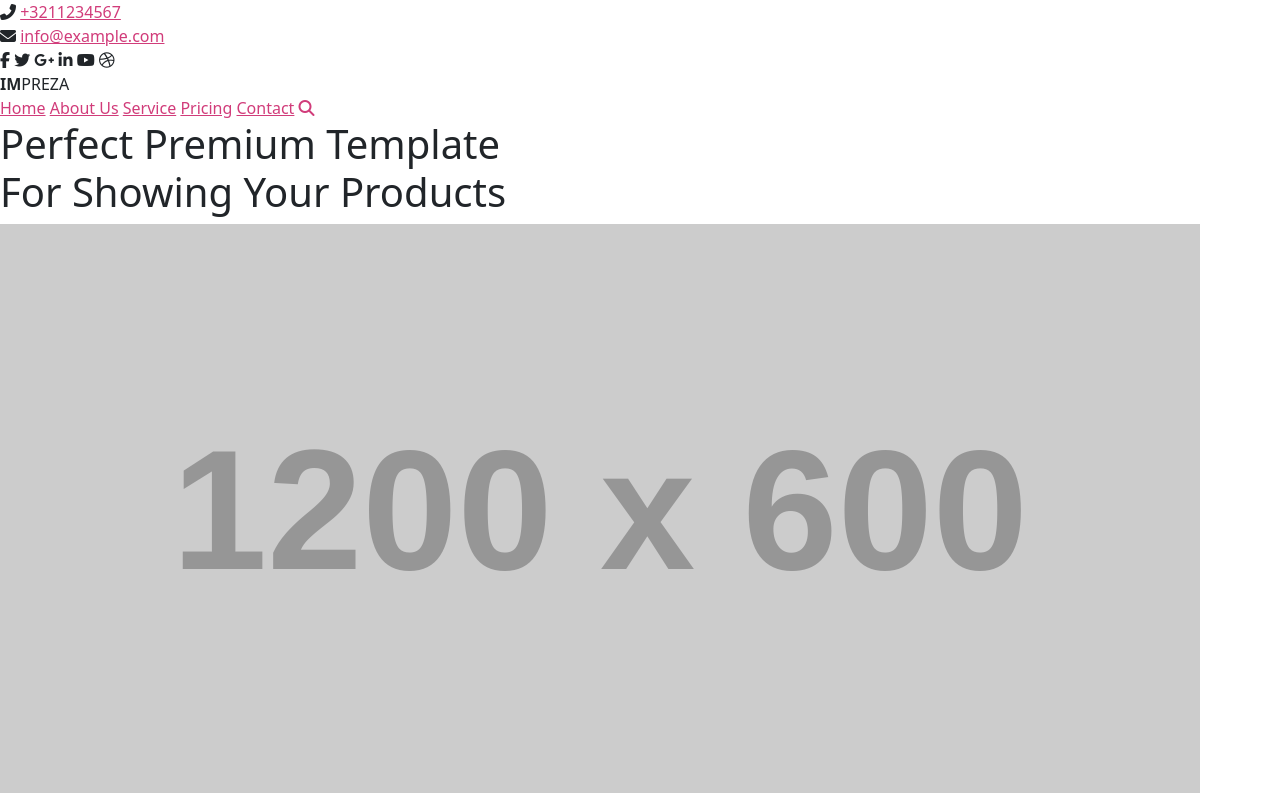
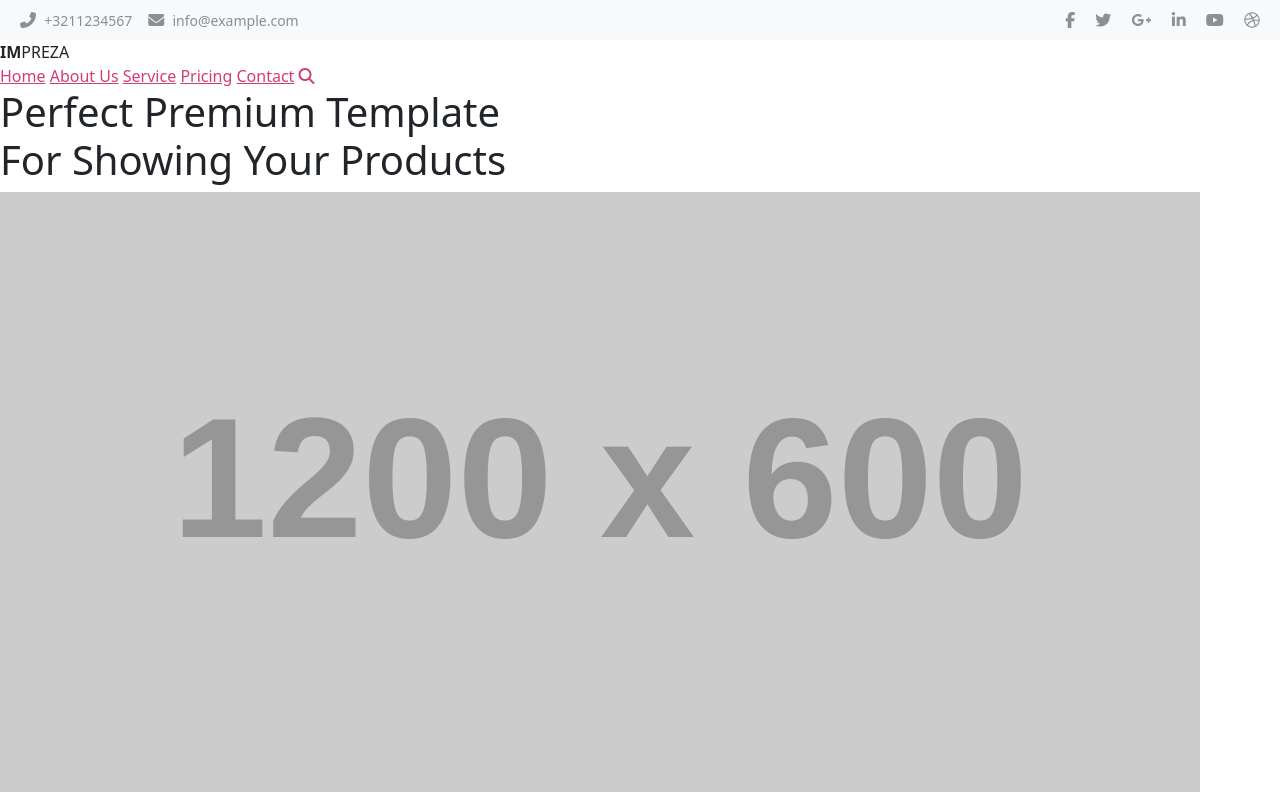
Before and after one commit to carlosandresalzate/proyecto-impreza, a website built with webpack: page src/index.html in a window 1280 px wide. Shown: the top 793 px of the page. Built offline with nearby package versions, Linux system fonts and the light colour scheme; placeholder pictures from the web are drawn by us.

Commit message:
agrego clases de bootstrap en el header

```diff
--- a/src/index.html
+++ b/src/index.html
@@ -17,29 +17,31 @@
 
     <body>
         <!-- inicio - header -->
-        <header>
-            <!-- inicio - derecha -->
-            <div>
-                <div>
-                    <span class="fas fa-phone-alt"></span>
-                    <a href="tel:+3211234567">+3211234567</a>
+        <header class="bg-light py-2">
+            <div class="container-fluid d-flex justify-content-between">
+                <!-- inicio - derecha -->
+                <div class="d-flex text-body-tertiary">
+                    <div class="px-2">
+                        <span class="fas fa-phone-alt pe-1"></span>
+                        <a class="text-body-tertiary link-underline link-underline-opacity-0 small" href="tel:+3211234567">+3211234567</a>
+                    </div>
+                    <div class="px-2">
+                        <span class="fas fa-envelope pe-1"></span>
+                        <a class="text-body-tertiary link-underline link-underline-opacity-0 small" href="mailto:info@example.com">info@example.com</a>
+                    </div>
                 </div>
-                <div>
-                    <span class="fas fa-envelope"></span>
-                    <a href="mailto:info@example.com">info@example.com</a>
+                <!-- fin - derecha -->
+                <!-- inicio - izquierda -->
+                <div class="justify-content-end text-body-tertiary">
+                    <span class="fab fa-facebook-f px-2"></span>
+                    <span class="fab fa-twitter px-2"></span>
+                    <span class="fab fa-google-plus-g px-2"></span>
+                    <span class="fab fa-linkedin-in px-2"></span>
+                    <span class="fab fa-youtube px-2"></span>
+                    <span class="fab fa-dribbble px-2"></span>
                 </div>
+                <!-- Fin - izquierda -->
             </div>
-            <!-- fin - derecha -->
-            <!-- inicio - izquierda -->
-            <div>
-                <span class="fab fa-facebook-f"></span>
-                <span class="fab fa-twitter"></span>
-                <span class="fab fa-google-plus-g"></span>
-                <span class="fab fa-linkedin-in"></span>
-                <span class="fab fa-youtube"></span>
-                <span class="fab fa-dribbble"></span>
-            </div>
-            <!-- Fin - izquierda -->
         </header>
         <!-- Fin - header -->
         <!-- === -->
```
